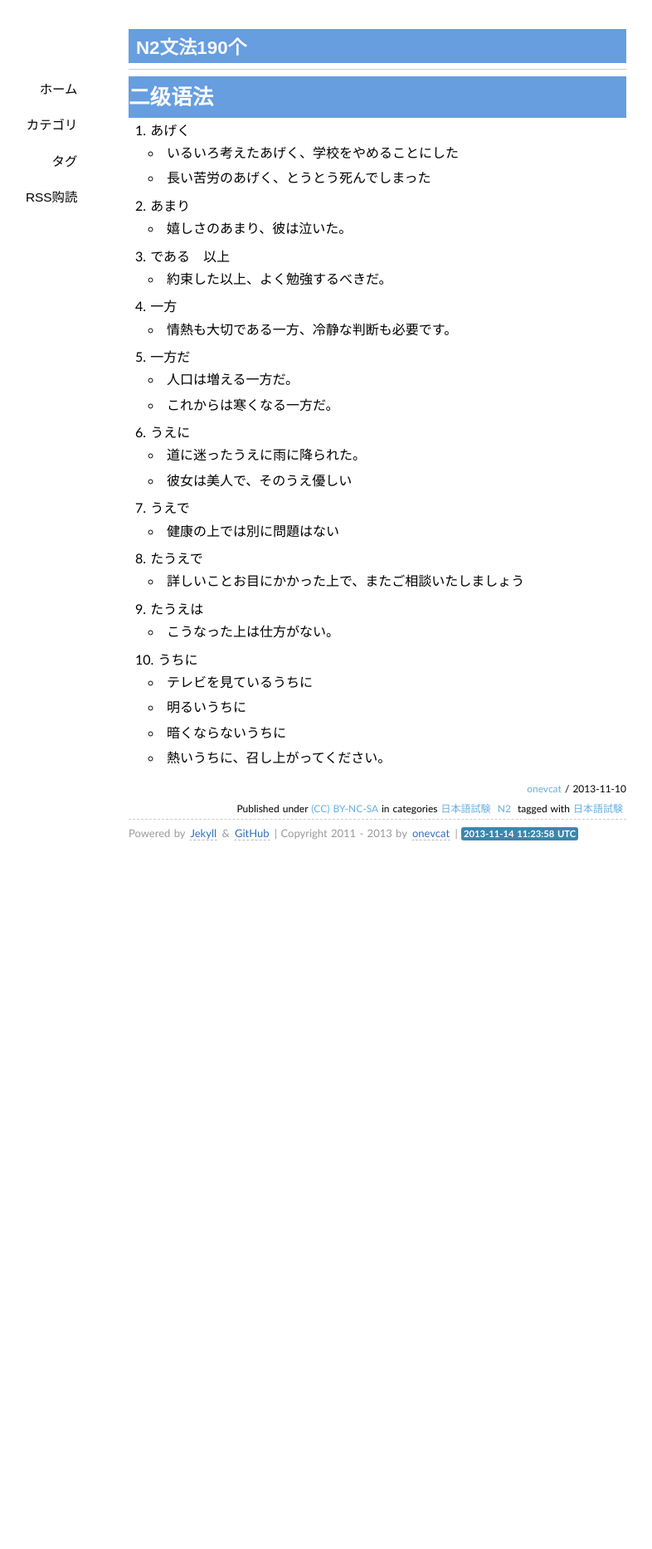
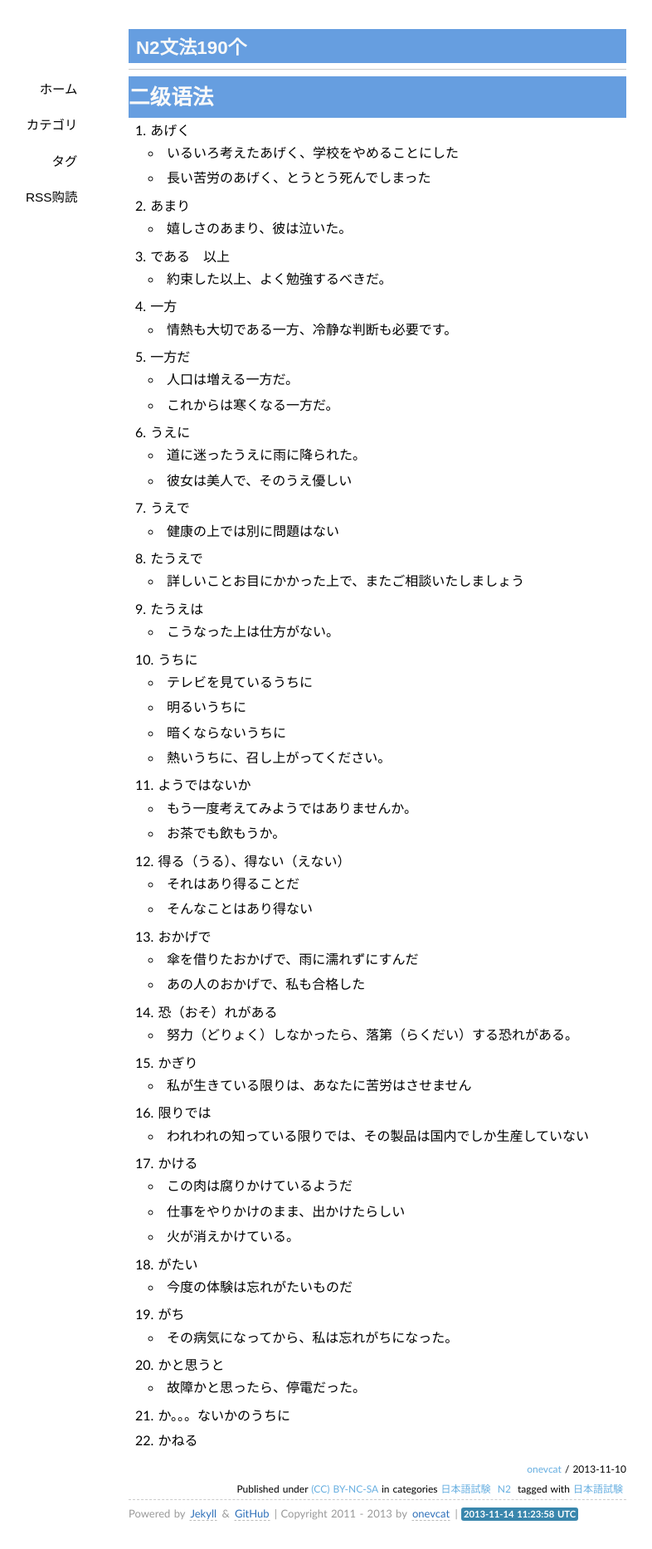
Before and after one commit to onevcat/japanese, a Jekyll site: the page built from _posts/N2/2013-11-10-N2文法190个.md, in a window 1280 px wide. Shown: the whole page at 83% size, without its empty margins (185-971 px from the left). Built offline with Jekyll 4.4.1, drawn with Linux system fonts in a browser that asks for light colours; some web fonts are replaced; Markdown is read by kramdown in place of the engine named in the settings; comment, search, counter and statistics services are not loaded; before the commit the page ends 1047 px from its top, so only the background shows below that.

Commit message:
until 20

```diff
--- a/_posts/N2/2013-11-10-N2文法190个.md
+++ b/_posts/N2/2013-11-10-N2文法190个.md
@@ -38,3 +38,30 @@ tags:
 	* 明るいうちに
 	* 暗くならないうちに
 	* 熱いうちに、召し上がってください。
+11. ようではないか
+	* もう一度考えてみようではありませんか。
+	* お茶でも飲もうか。
+12. 得る（うる）、得ない（えない）
+	* それはあり得ることだ
+	* そんなことはあり得ない
+13. おかげで
+	* 傘を借りたおかげで、雨に濡れずにすんだ
+	* あの人のおかげで、私も合格した
+14. 恐（おそ）れがある
+	* 努力（どりょく）しなかったら、落第（らくだい）する恐れがある。
+15. かぎり
+	* 私が生きている限りは、あなたに苦労はさせません
+16. 限りでは
+	* われわれの知っている限りでは、その製品は国内でしか生産していない
+17. かける
+	* この肉は腐りかけているようだ
+	* 仕事をやりかけのまま、出かけたらしい
+	* 火が消えかけている。
+18. がたい
+	* 今度の体験は忘れがたいものだ
+19. がち
+	* その病気になってから、私は忘れがちになった。
+20. かと思うと
+	* 故障かと思ったら、停電だった。
+21. か。。。ないかのうちに
+21. かねる
```
